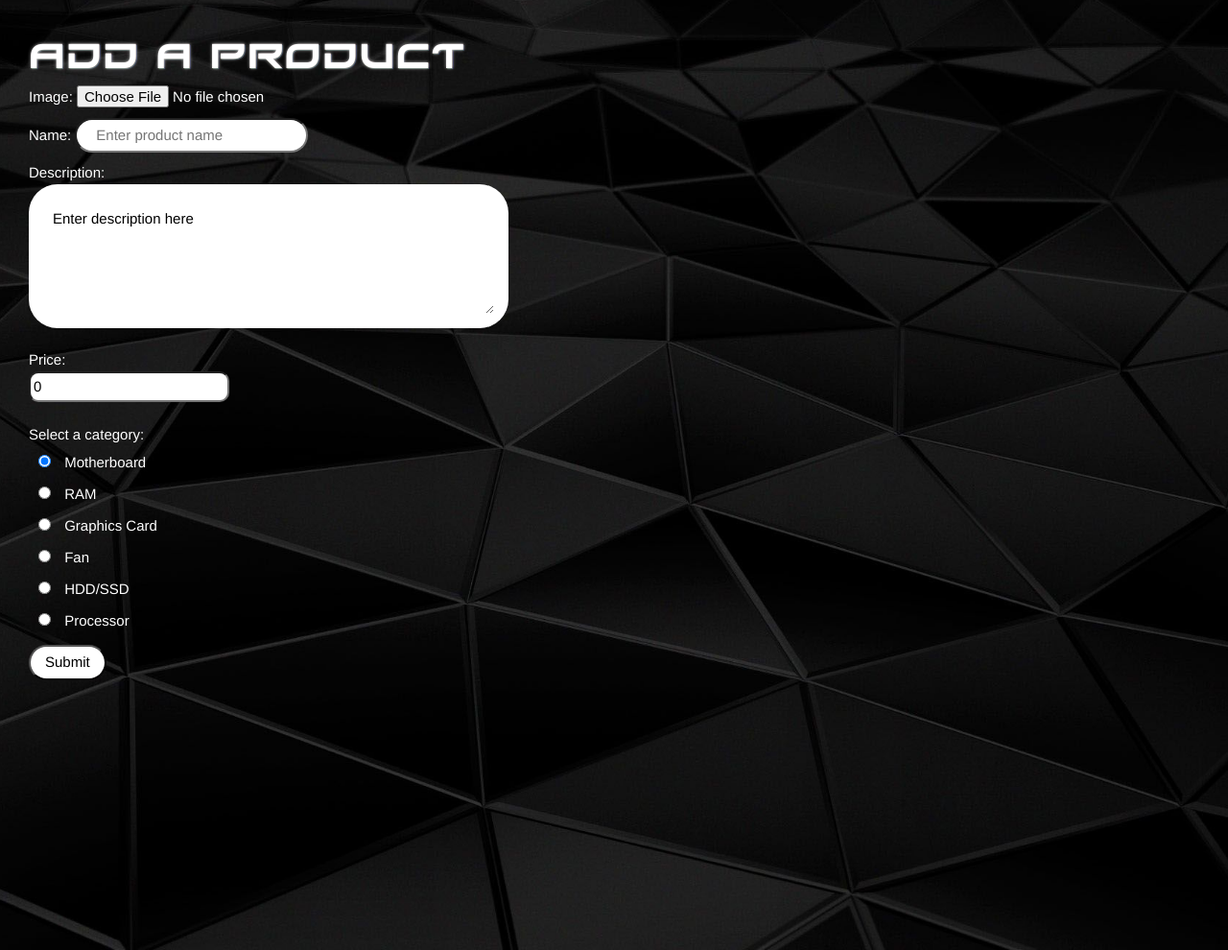
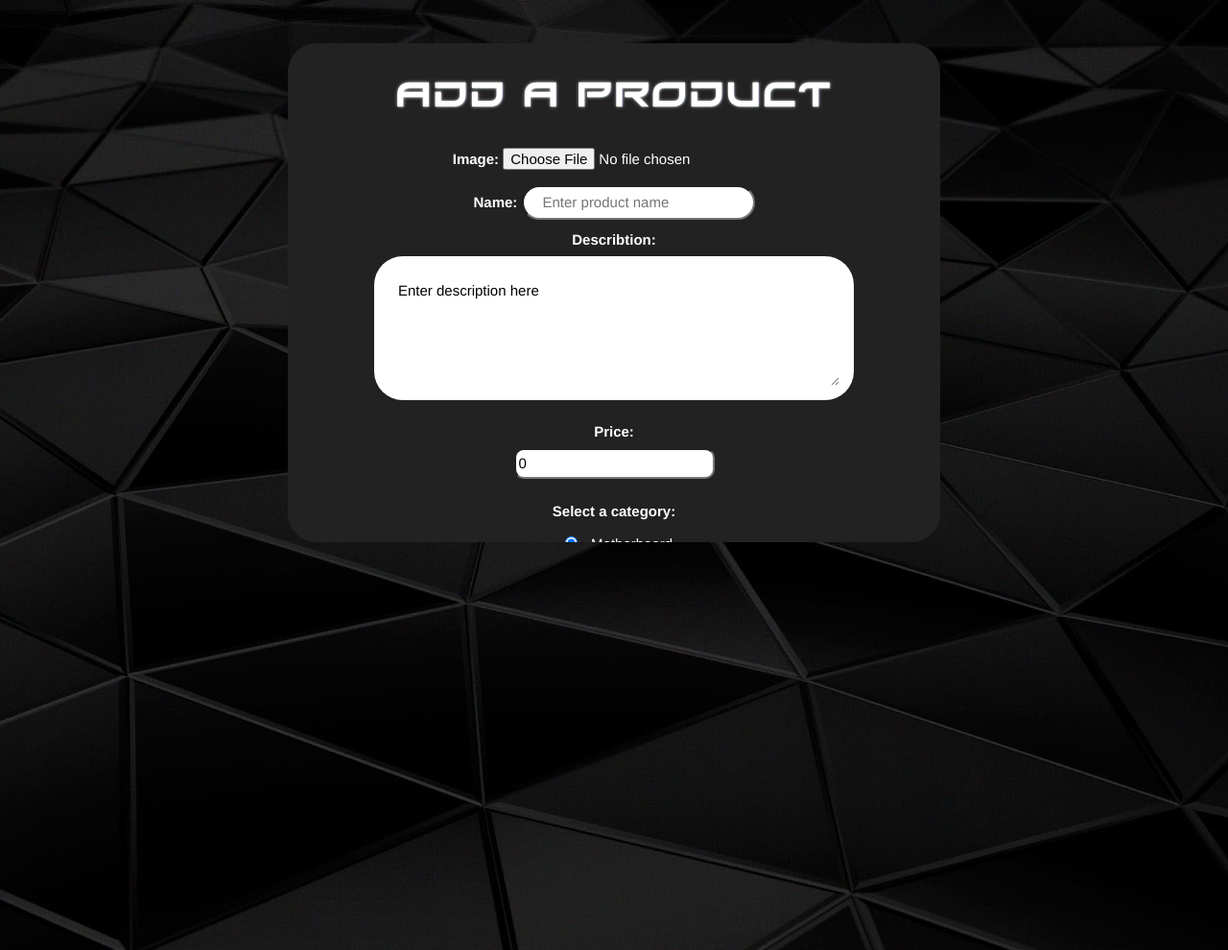
Before and after one commit to rana-raafat/PC-Parts-Marketplace, a PHP site: page /AddProduct.php in a window 1280 px wide. Shown: the part 104-1094 px from the top of the page at 96% size. Run offline with PHP 8.4, Linux system fonts and the light colour scheme.

Commit message:
.Adding cards

```diff
--- a/AddProduct.php
+++ b/AddProduct.php
@@ -25,17 +25,20 @@
         }
     }
     </script>
+            <div class="container">
+            <div class="card justify-content-center">
+                <div class="carda">
     <h1>Add a Product</h1>
-    <form method="post" action="" enctype="multipart/form-data" onsubmit="return validate(this);" >
-        Image:
+    <form method="post" action="" enctype="multipart/form-data" onsubmit="return validate(this);"class="form-horizontal" >
+    <label>Image:</label>
         <input type="file" name="productpic"><br>
-        Name:
+        <label>Name:</label>
         <input type="text" name="name" placeholder="Enter product name"><br>
-        Description: <br>
+        <label>Describtion:</label> <br>
         <textarea name="description" rows="4" cols="30">Enter description here</textarea><br><br>
-        Price: <br>
+        <label>Price:</label> <br>
         <input type="number" name="price" min="0" step="0.01" value="0"><br><br>
-        Select a category: <br>
+        <label>Select a category:</label> <br>
         <input type="radio" name="category" value="Motherboard" checked> Motherboard <br>
         <input type="radio" name="category" value="RAM"> RAM <br>
         <input type="radio" name="category" value="Graphics Card"> Graphics Card <br>
@@ -44,6 +47,9 @@
         <input type="radio" name="category" value="Processor"> Processor <br>
         <input type="submit" name="submit"><br>
     </form>
+</div>
+</div>
+</div>
 <?php
     if(isset($_POST["submit"])){
 
```
Also changed, not shown: ViewInvestigationRequest.php (+10 -3 lines).
